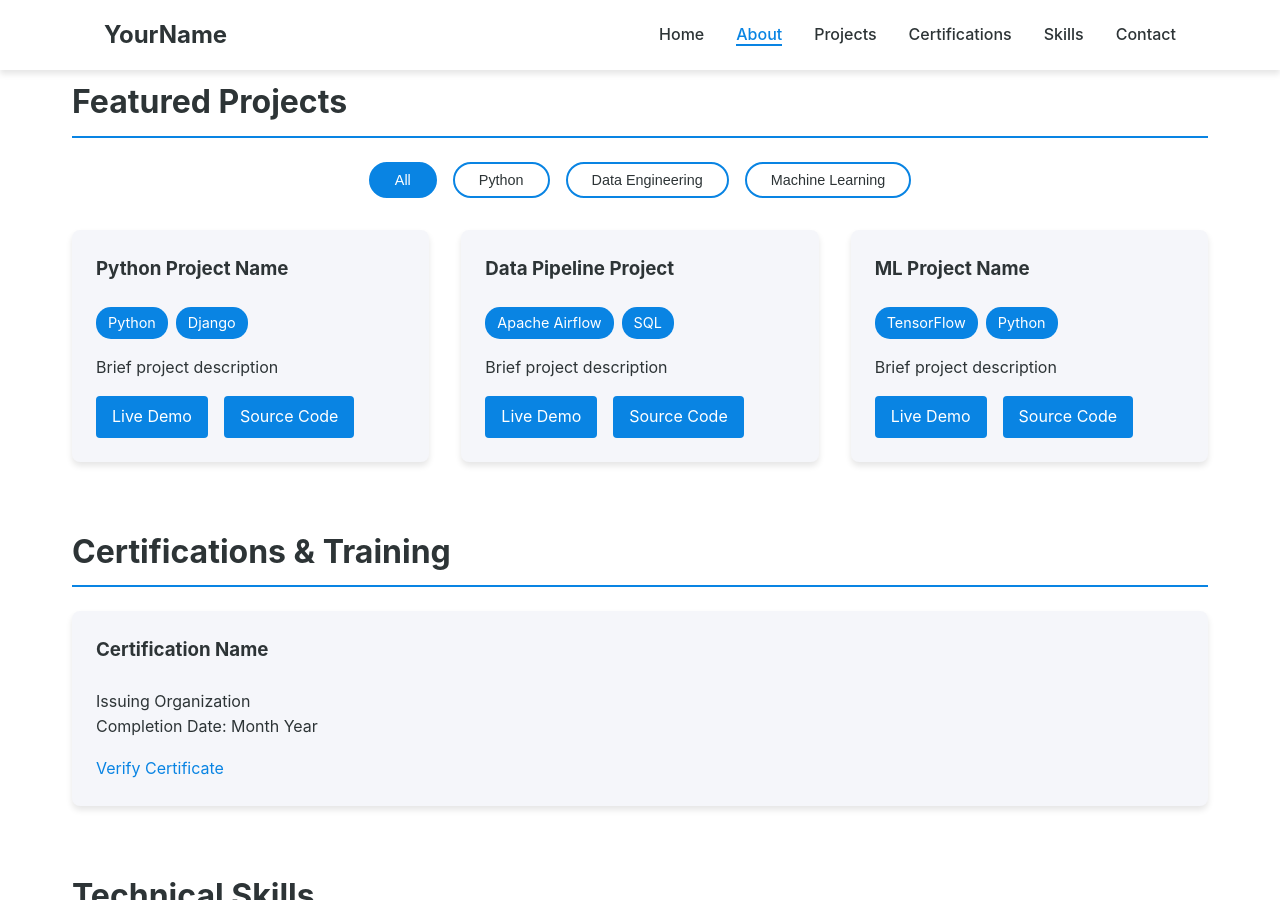
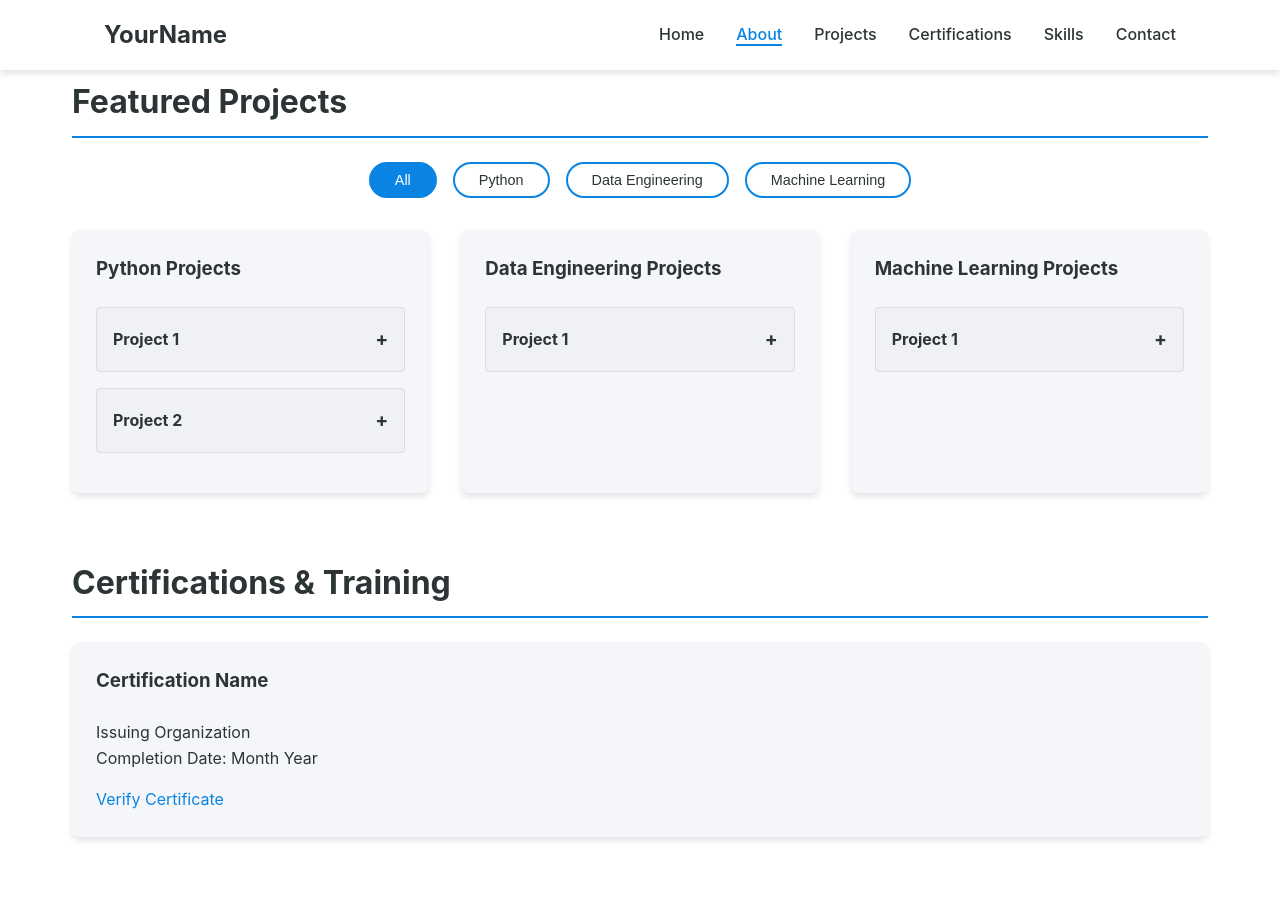
Before and after one commit to vsdaiml75/vijaydixit.github.io, a Jekyll site: the page index.html, which Jekyll copies as it is, in a window 1280 px wide and 900 px high, scrolled down 1313 px. Built offline with Jekyll 4.4.1, drawn with Linux system fonts in a browser that asks for light colours.

Commit message:
updated structure 1

```diff
--- a/css/style.css
+++ b/css/style.css
@@ -435,3 +435,63 @@ section {
     position: absolute;
     pointer-events: none;
 }
+
+/* Project Items */
+.project-item {
+    margin-bottom: 1rem;
+    border: 1px solid rgba(0, 0, 0, 0.1);
+    border-radius: 4px;
+}
+
+.project-header {
+    padding: 1rem;
+    cursor: pointer;
+    background: rgba(0, 0, 0, 0.02);
+    display: flex;
+    justify-content: space-between;
+    align-items: center;
+    transition: var(--transition);
+}
+
+.project-header:hover {
+    background: rgba(0, 0, 0, 0.05);
+}
+
+.project-header h4 {
+    margin: 0;
+    display: flex;
+    justify-content: space-between;
+    align-items: center;
+    width: 100%;
+}
+
+.toggle-icon {
+    font-size: 1.2rem;
+    font-weight: bold;
+    transition: var(--transition);
+}
+
+.project-content {
+    max-height: 0;
+    overflow: hidden;
+    transition: max-height 0.3s ease-out;
+    padding: 0 1rem;
+}
+
+.project-item.active .project-content {
+    max-height: 500px; /* Adjust based on content */
+    padding: 1rem;
+}
+
+.project-item.active .toggle-icon {
+    transform: rotate(45deg);
+}
+
+/* Update existing project card styles */
+.project-card {
+    background: var(--card-bg);
+    border-radius: 8px;
+    padding: 1.5rem;
+    box-shadow: var(--shadow);
+    transition: var(--transition);
+}
--- a/index.html
+++ b/index.html
@@ -66,46 +66,86 @@
             <div class="project-grid">
                 <!-- Python Projects -->
                 <article class="project-card" data-category="python">
-                    <h3>Python Project Name</h3>
+                    <h3>Python Projects</h3>
+                    <!-- Project 1 -->
+                    <div class="project-item">
+                        <div class="project-header" onclick="toggleProject(this)">
+                            <h4>Project 1 <span class="toggle-icon">+</span></h4>
+                        </div>
+                        <div class="project-content">
                             <div class="project-tech">
                                 <span class="tech-tag">Python</span>
                                 <span class="tech-tag">Django</span>
                             </div>
-                    <p class="project-description">Brief project description</p>
+                            <p class="project-description">Detailed description of Project 1</p>
                             <div class="project-links">
                                 <a href="#" class="btn">Live Demo</a>
                                 <a href="#" class="btn">Source Code</a>
+                            </div>
+                        </div>
+                    </div>
+                    <!-- Project 2 -->
+                    <div class="project-item">
+                        <div class="project-header" onclick="toggleProject(this)">
+                            <h4>Project 2 <span class="toggle-icon">+</span></h4>
+                        </div>
+                        <div class="project-content">
+                            <div class="project-tech">
+                                <span class="tech-tag">Python</span>
+                                <span class="tech-tag">Flask</span>
+                            </div>
+                            <p class="project-description">Detailed description of Project 2</p>
+                            <div class="project-links">
+                                <a href="#" class="btn">Live Demo</a>
+                                <a href="#" class="btn">Source Code</a>
+                            </div>
+                        </div>
                     </div>
                 </article>
 
                 <!-- Data Engineering Projects -->
                 <article class="project-card" data-category="data-engineering">
-                    <h3>Data Pipeline Project</h3>
+                    <h3>Data Engineering Projects</h3>
+                    <!-- Project 1 -->
+                    <div class="project-item">
+                        <div class="project-header" onclick="toggleProject(this)">
+                            <h4>Project 1 <span class="toggle-icon">+</span></h4>
+                        </div>
+                        <div class="project-content">
                             <div class="project-tech">
                                 <span class="tech-tag">Apache Airflow</span>
                                 <span class="tech-tag">SQL</span>
                             </div>
-                    <p class="project-description">Brief project description</p>
+                            <p class="project-description">Detailed description of Project 1</p>
                             <div class="project-links">
                                 <a href="#" class="btn">Live Demo</a>
                                 <a href="#" class="btn">Source Code</a>
+                            </div>
+                        </div>
                     </div>
                 </article>
 
                 <!-- Machine Learning Projects -->
                 <article class="project-card" data-category="machine-learning">
-                    <h3>ML Project Name</h3>
+                    <h3>Machine Learning Projects</h3>
+                    <!-- Project 1 -->
+                    <div class="project-item">
+                        <div class="project-header" onclick="toggleProject(this)">
+                            <h4>Project 1 <span class="toggle-icon">+</span></h4>
+                        </div>
+                        <div class="project-content">
                             <div class="project-tech">
                                 <span class="tech-tag">TensorFlow</span>
                                 <span class="tech-tag">Python</span>
                             </div>
-                    <p class="project-description">Brief project description</p>
+                            <p class="project-description">Detailed description of Project 1</p>
                             <div class="project-links">
                                 <a href="#" class="btn">Live Demo</a>
                                 <a href="#" class="btn">Source Code</a>
                             </div>
+                        </div>
+                    </div>
                 </article>
-                <!-- Add more project cards as needed -->
             </div>
         </section>
 
--- a/js/main.js
+++ b/js/main.js
@@ -69,3 +69,20 @@ categoryButtons.forEach(button => {
         });
     });
 });
+
+// Add this function for project toggling
+function toggleProject(header) {
+    const projectItem = header.parentElement;
+    const wasActive = projectItem.classList.contains('active');
+
+    // Close all project items in the same category
+    const categoryCard = projectItem.closest('.project-card');
+    categoryCard.querySelectorAll('.project-item').forEach(item => {
+        item.classList.remove('active');
+    });
+
+    // Toggle the clicked item if it wasn't already active
+    if (!wasActive) {
+        projectItem.classList.add('active');
+    }
+}
```
Lines whose indentation alone changed are shown as unchanged.
